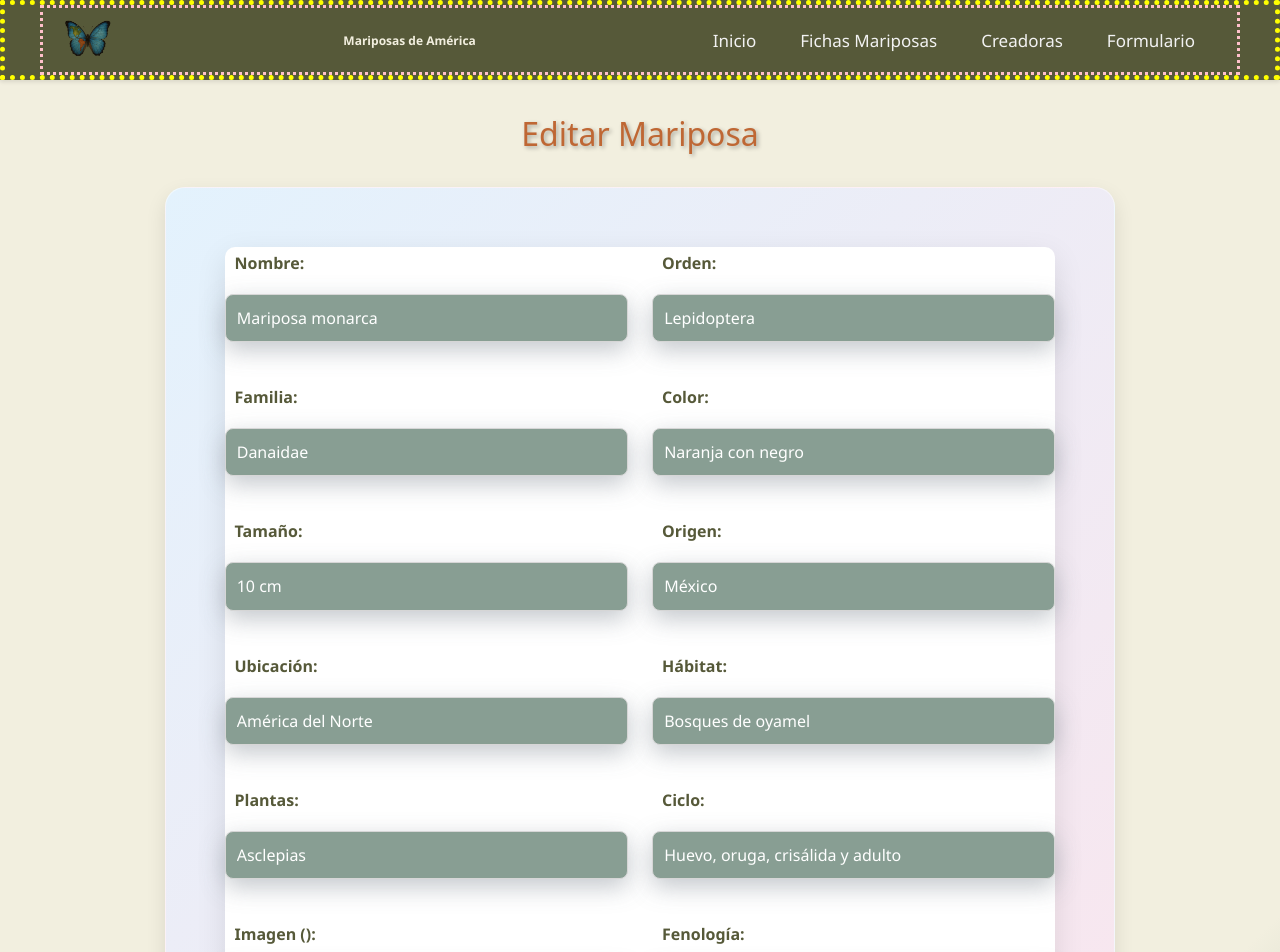
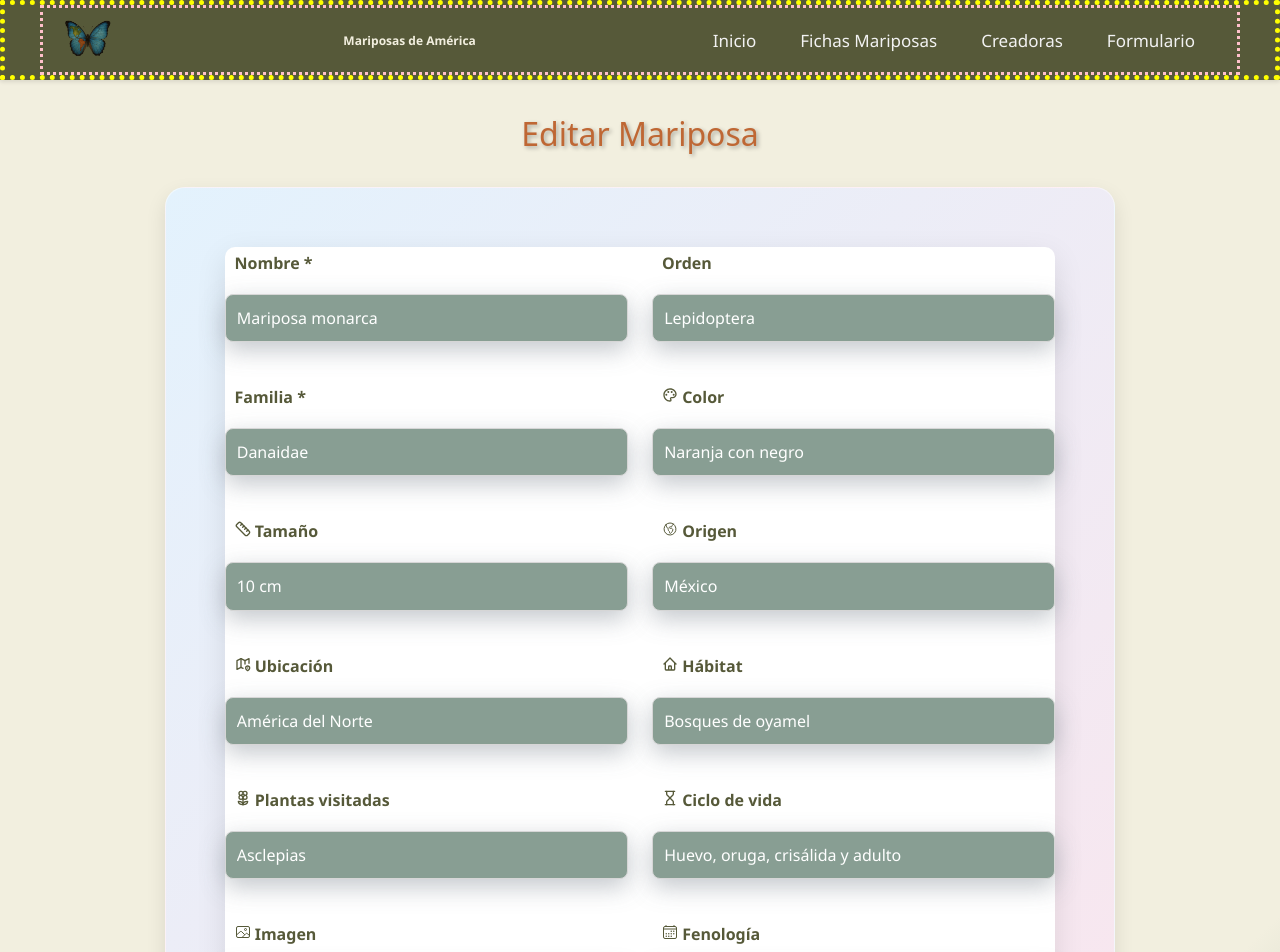
Before and after one commit to irinatiron/polinizadores-america-mariposas, a React (Vite) app: page /editar-mariposa/3001 in a window 1280 px wide. Shown: the top 952 px of the page. Built offline with nearby package versions, Linux system fonts and the light colour scheme; data requests are answered from the project's data file; a web font is replaced by a local one.

Commit message:
style(EditForm): added icons and fix(EditForm): updated required fields (#3)

```diff
--- a/src/components/EditForm/EditForm.jsx
+++ b/src/components/EditForm/EditForm.jsx
@@ -1,6 +1,13 @@
 import { useState, useEffect } from 'react';
 import Input from '../CreateForm/ImageUpload'; // Importamos el componente de Cloudinary
-// import './EditForm.css';
+// Importaciones de iconos:
+import { IoImageOutline, IoCalendarOutline } from "react-icons/io5";
+import { HiOutlineGlobeAmericas } from "react-icons/hi2";
+import { TbMapPin2 } from "react-icons/tb";
+import { MdOutlineColorLens } from "react-icons/md";
+import { LuRuler, LuHourglass, LuFlower2 } from "react-icons/lu";
+import { HiOutlineHome } from "react-icons/hi";
+import { FaPlus, FaCheck } from "react-icons/fa";
 import styles from './EditForm.module.css';
 
 const EditForm = ({ onSubmit, initialData = {} }) => {
@@ -66,7 +73,7 @@ const EditForm = ({ onSubmit, initialData = {} }) => {
       <form onSubmit={handleSubmit} className={`${styles["butterfly-form"]} ${styles["form-style"]}`} >
 
         <div className={styles["form-Group"]}>
-          <label htmlFor="name">Nombre:</label>
+          <label htmlFor="name">Nombre *</label>
           <input
             type="text"
             id="name"
@@ -79,7 +86,7 @@ const EditForm = ({ onSubmit, initialData = {} }) => {
         </div>
 
         <div className={styles["form-Group"]}>
-          <label htmlFor="order">Orden:</label>
+          <label htmlFor="order">Orden</label>
           <input
             type="text"
             id="order"
@@ -92,7 +99,7 @@ const EditForm = ({ onSubmit, initialData = {} }) => {
         </div>
 
         <div className={styles["form-Group"]}>
-          <label htmlFor="family">Familia:</label>
+          <label htmlFor="family">Familia *</label>
           <input
             type="text"
             id="family"
@@ -105,119 +112,110 @@ const EditForm = ({ onSubmit, initialData = {} }) => {
         </div>
 
         <div className={styles["form-Group"]}>
-          <label htmlFor="color">Color:</label>
+          <label htmlFor="color"><MdOutlineColorLens /> Color</label>
           <input
             type="text"
             id="color"
             name="color"
             value={formData.color}
             onChange={handleChange}
-            required
             placeholder="Ej: Naranja y negro"
           />
         </div>
 
         <div className={styles["form-Group"]}>
-          <label htmlFor="size">Tamaño:</label>
+          <label htmlFor="size"><LuRuler /> Tamaño</label>
           <input
             type="text"
             id="size"
             name="size"
             value={formData.size}
             onChange={handleChange}
-            required
             placeholder="Ej: 8-12 cm"
           />
         </div>
 
         <div className={styles["form-Group"]}>
-          <label htmlFor="origin">Origen:</label>
+          <label htmlFor="origin"><HiOutlineGlobeAmericas /> Origen</label>
           <input
             type="text"
             id="origin"
             name="origin"
             value={formData.origin}
             onChange={handleChange}
-            required
             placeholder="Ej: América del Norte"
           />
         </div>
 
         <div className={styles["form-Group"]}>
-          <label htmlFor="location">Ubicación:</label>
+          <label htmlFor="location"><TbMapPin2 /> Ubicación</label>
           <input
             type="text"
             id="location"
             name="location"
             value={formData.location}
             onChange={handleChange}
-            required
             placeholder="Ej: México, EE.UU., Canadá"
           />
         </div>
 
         <div className={styles["form-Group"]}>
-          <label htmlFor="habitat">Hábitat:</label>
+          <label htmlFor="habitat"><HiOutlineHome /> Hábitat</label>
           <input
             type="text"
             id="habitat"
             name="habitat"
             value={formData.habitat}
             onChange={handleChange}
-            required
             placeholder="Ej: Bosques templados"
           />
         </div>
 
         <div className={styles["form-Group"]}>
-          <label htmlFor="plants">Plantas:</label>
+          <label htmlFor="plants"><LuFlower2 /> Plantas visitadas</label>
           <input
             type="text"
             id="plants"
             name="plants"
             value={formData.plants}
             onChange={handleChange}
-            required
             placeholder="Ej: Asclepias, algodoncillo"
           />
         </div>
 
         <div className={styles["form-Group"]}>
-          <label htmlFor="cycle">Ciclo:</label>
+          <label htmlFor="cycle"><LuHourglass /> Ciclo de vida</label>
           <input
             type="text"
             id="cycle"
             name="cycle"
             value={formData.cycle}
             onChange={handleChange}
-            required
             placeholder="Ej: Huevo, larva, pupa, adulto"
           />
         </div>
 
         <div className={styles["form-Group"]}>
-          <label htmlFor="img">Imagen ():</label>
+          <label htmlFor="img"><IoImageOutline /> Imagen</label>
           <input
             type="url"
             id="img"
             name="img"
             value={formData.img}
             onChange={handleChange}
-            required
             placeholder="https://ejemplo.com/imagen-mariposa.jpg"
           />
           <Input />
         </div>
 
         <div className={styles["form-Group"]}>
-          <label htmlFor="fenology">Fenología:</label>
+          <label htmlFor="fenology"><IoCalendarOutline /> Fenología</label>
           <input
             type="text"
             id="fenology"
             name="fenology"
             value={formData.fenology}
             onChange={handleChange}
-            required
             placeholder="Ej: Migración octubre-marzo"
           />
         </div>
```
